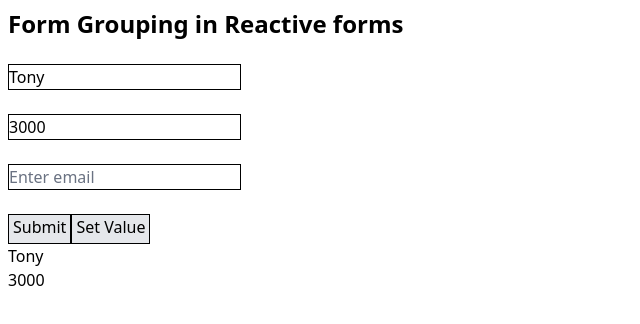
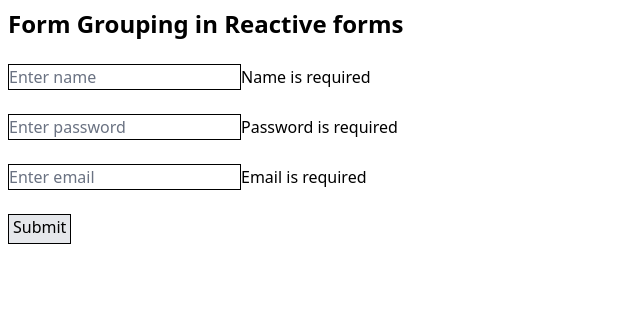
Before and after one commit to SomanAnshuman/Angular-Learning, an Angular app: page / in a window 1280 px wide. Shown: the top 324 px of the page, without its empty margins (0-640 px from the left). Built offline with nearby package versions, Linux system fonts and the light colour scheme.

Commit message:
day 5 Reactive forms Validation

```diff
--- a/src/app/app.component.html
+++ b/src/app/app.component.html
@@ -17,6 +17,13 @@
       class="border placeholder:text-gray-500"
       formControlName="name"
     />
+    <span *ngIf="name?.hasError('required')">Name is required</span>
+    <span
+      *ngIf="name?.invalid && (name?.dirty || name?.touched)"
+      class="text-red-600"
+    >
+      Please enter valid name
+    </span>
     <br /><br />
     <input
       type="text"
@@ -24,6 +31,13 @@
       class="border placeholder:text-gray-500"
       formControlName="password"
     />
+    <span *ngIf="password?.hasError('required')">Password is required</span>
+    <span
+      *ngIf="password?.invalid && (password?.dirty || password?.touched)"
+      class="text-red-600"
+    >
+      Please enter valid password
+    </span>
     <br /><br />
     <input
       type="text"
@@ -31,23 +45,19 @@
       class="border placeholder:text-gray-500"
       formControlName="email"
     />
+    <span *ngIf="email?.hasError('required')">Email is required</span>
+    <span
+      *ngIf="email?.invalid && (email?.dirty || email?.touched)"
+      class="text-red-600"
+    >
+      Please enter valid email
+    </span>
     <br /><br />
     <button
       class="border px-1 pb-1 bg-gray-200 cursor-pointer active:bg-gray-400"
     >
       Submit
     </button>
-    <button
-      type="button"
-      (click)="setValue()"
-      class="border px-1 pb-1 bg-gray-200 cursor-pointer active:bg-gray-400"
-    >
-      Set Value
-    </button>
-
-    <p>{{ profileForm.value.name }}</p>
-    <p>{{ profileForm.value.password }}</p>
-    <p>{{ profileForm.value.email }}</p>
   </form>
 </body>
 
--- a/src/app/app.component.ts
+++ b/src/app/app.component.ts
@@ -1,17 +1,30 @@
+import { NgIf } from '@angular/common';
 import { Component } from '@angular/core';
-import { FormControl, FormGroup, ReactiveFormsModule } from '@angular/forms';
+import {
+  FormControl,
+  FormGroup,
+  ReactiveFormsModule,
+  Validators,
+} from '@angular/forms';
 
 @Component({
   selector: 'app-root',
-  imports: [ReactiveFormsModule],
+  imports: [ReactiveFormsModule, NgIf],
   templateUrl: './app.component.html',
   styleUrl: './app.component.css',
 })
 export class AppComponent {
   profileForm = new FormGroup({
-    name: new FormControl('Tony'),
-    password: new FormControl('3000'),
-    email: new FormControl(),
+    name: new FormControl('', [Validators.required]),
+    password: new FormControl('', [
+      Validators.required,
+      Validators.minLength(5),
+    ]),
+    email: new FormControl('', [
+      Validators.required,
+      Validators.maxLength(50),
+      Validators.pattern('^[a-zA-Z0-9._%+-]+@[a-zA-Z0-9.-]+.[a-zA-Z]{2,}$'),
+    ]),
   });
 
   onSubmit() {
@@ -19,11 +32,13 @@ export class AppComponent {
     console.log(this.profileForm.value);
   }
 
-  setValue(){
-    this.profileForm.setValue({
-      name: 'peter',
-      password: '2010',
-      email: 'may@ben.com',
-    })
+  get name() {
+    return this.profileForm.get('name');
+  }
+  get password() {
+    return this.profileForm.get('password');
+  }
+  get email() {
+    return this.profileForm.get('email');
   }
 }
```
